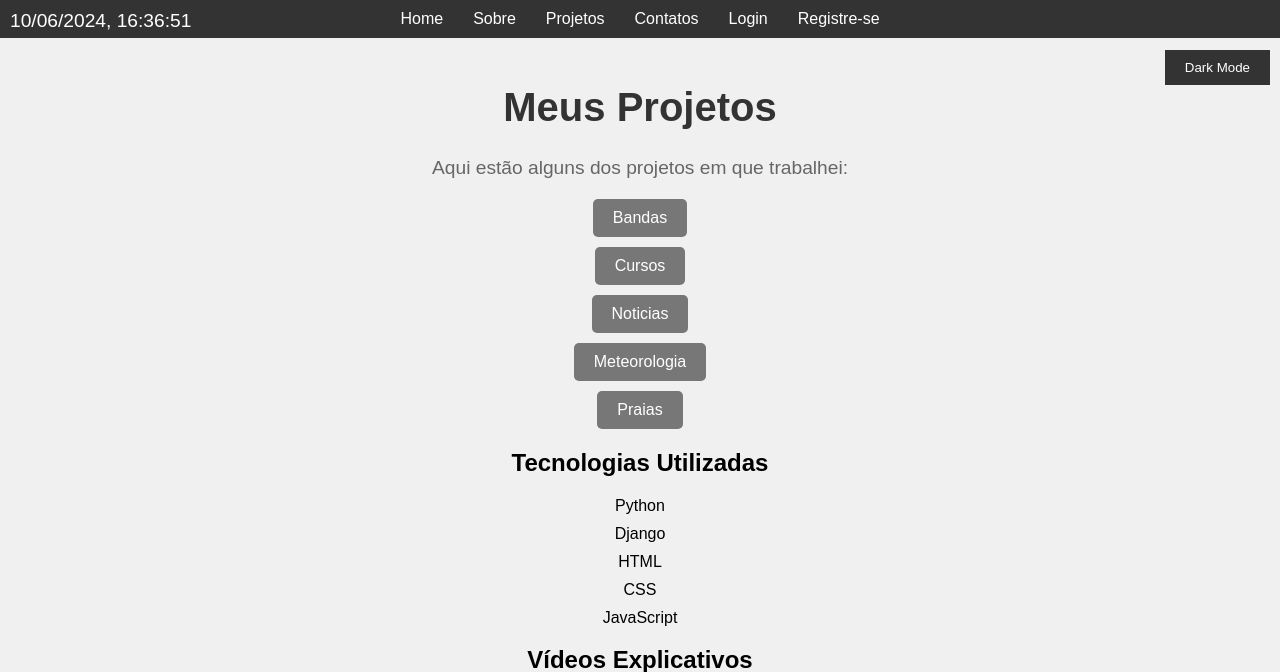
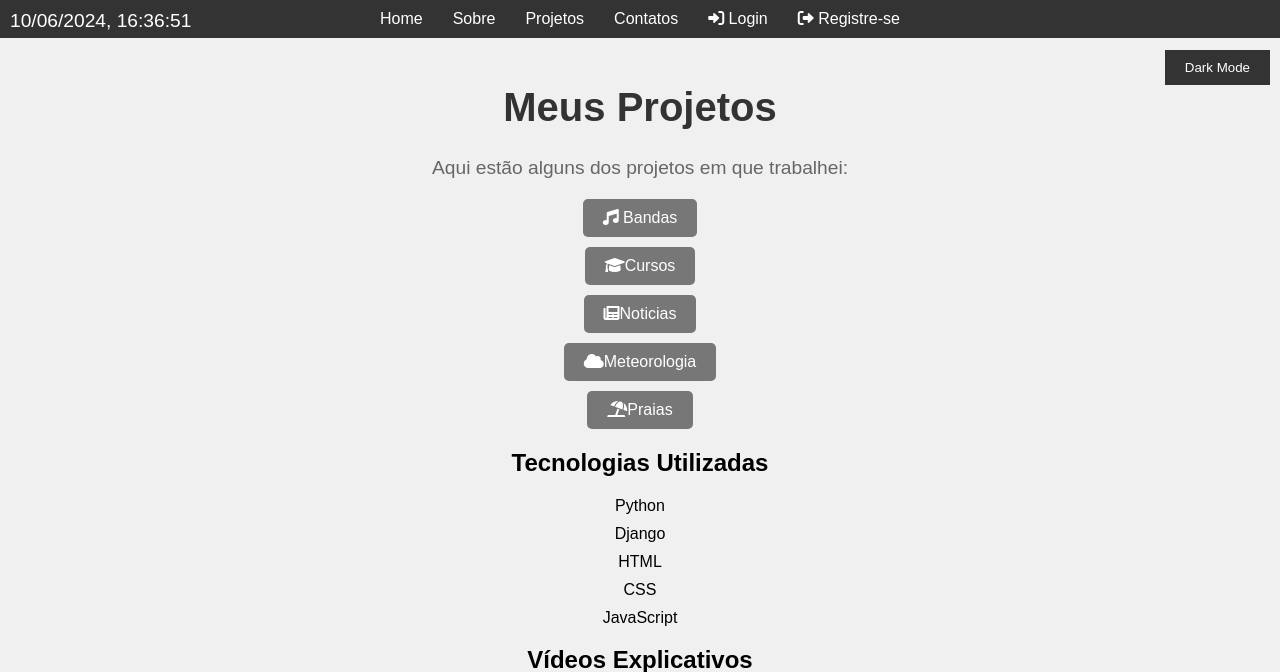
Before and after one commit to TomasMaria7/PwProject, a Django app: page /projetos/ in a window 1280 px wide. Shown: the top 672 px of the page. Run offline with Django 4.2, Linux system fonts and the light colour scheme.

Commit message:
Update projetos.html

```diff
--- a/portfolio/templates/portfolio/projetos.html
+++ b/portfolio/templates/portfolio/projetos.html
@@ -4,6 +4,8 @@
     <meta charset="UTF-8">
     <meta name="viewport" content="width=device-width, initial-scale=1.0">
     <title>Projetos - Tomás Maria</title>
+    <!-- Link para o CSS do Font Awesome -->
+    <link rel="stylesheet" href="https://cdnjs.cloudflare.com/ajax/libs/font-awesome/6.0.0-beta3/css/all.min.css">
     <style>
         body {
             font-family: Arial, sans-serif;
@@ -137,12 +139,17 @@
             font-size: 1.2em;
             color: white;
         }
+
         @media (max-width: 768px) {
             .container h1 {
                 font-size: 2em;
             }
 
             .container h2 {
+                font-size: 1.5em;
+            }
+
+            .container h3 {
                 font-size: 1.2em;
             }
 
@@ -171,6 +178,10 @@
             }
 
             .container h2 {
+                font-size: 1.2em;
+            }
+
+            .container h3 {
                 font-size: 1em;
             }
 
@@ -219,11 +230,11 @@
         <h1>Meus Projetos</h1>
         <p>Aqui estão alguns dos projetos em que trabalhei:</p>
         <ul class="project-links">
-            <li><a href="http://a22206963.pythonanywhere.com/bandas/" target="_blank">Bandas</a></li>
-            <li><a href="http://a22206963.pythonanywhere.com/curso/" target="_blank">Cursos</a></li>
-            <li><a href="http://a22206963.pythonanywhere.com/noticias/" target="_blank">Noticias</a></li>
-            <li><a href="http://a22206963.pythonanywhere.com/meteo/" target="_blank">Meteorologia</a></li>
-            <li><a href="http://a22206963.pythonanywhere.com/praias/" target="_blank">Praias</a></li>
+            <li><a href="http://a22206963.pythonanywhere.com/bandas/" target="_blank"><i class="fas fa-music"></i> Bandas</a></li>
+            <li><a href="http://a22206963.pythonanywhere.com/curso/" target="_blank"><i class="fa-solid fa-graduation-cap"></i>Cursos</a></li>
+            <li><a href="http://a22206963.pythonanywhere.com/noticias/" target="_blank"><i class="fa-solid fa-newspaper"></i>Noticias</a></li>
+            <li><a href="http://a22206963.pythonanywhere.com/meteo/" target="_blank"><i class="fa-solid fa-cloud"></i>Meteorologia</a></li>
+            <li><a href="http://a22206963.pythonanywhere.com/praias/" target="_blank"><i class="fa-solid fa-umbrella-beach"></i>Praias</a></li>
         </ul>
 
         <h2>Tecnologias Utilizadas</h2>
@@ -236,9 +247,9 @@
         </ul>
 
         <h2>Vídeos Explicativos</h2>
-        <div class="video-links">
-            <iframe src="https://youtu.be/WImlIzIxMIk" frameborder="0" allow="accelerometer; autoplay; clipboard-write; encrypted-media; gyroscope; picture-in-picture" allowfullscreen></iframe>
-            <iframe src="https://youtu.be/wZ8KocLE7TU" frameborder="0" allow="accelerometer; autoplay; clipboard-write; encrypted-media; gyroscope; picture-in-picture" allowfullscreen></iframe>
+        <div class="project-links">
+            <li><a href="https://youtu.be/WImlIzIxMIk" target="_blank">Django</a></li>
+            <li><a href="https://youtu.be/wZ8KocLE7TU" target="_blank">Projetos</a></li>
         </div>
     </div>
     <footer>
```
